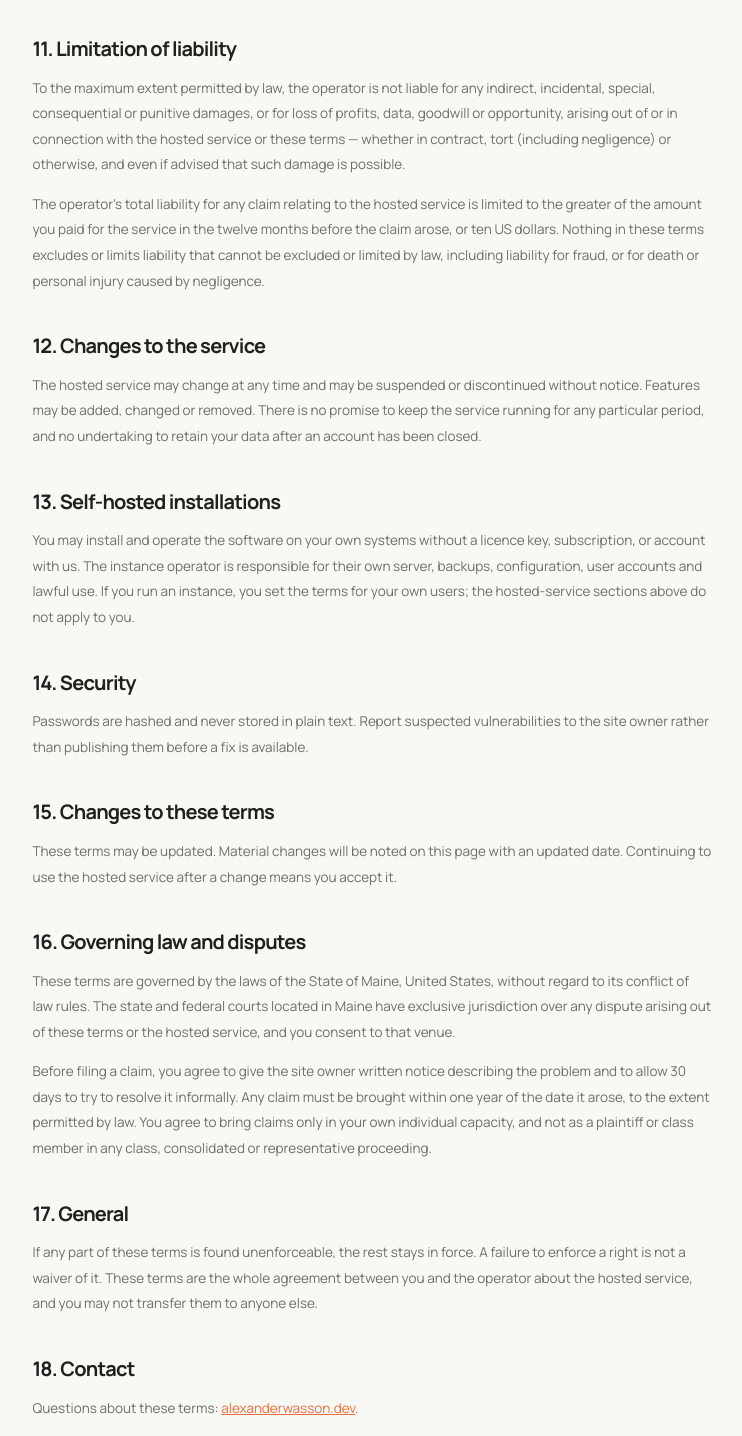
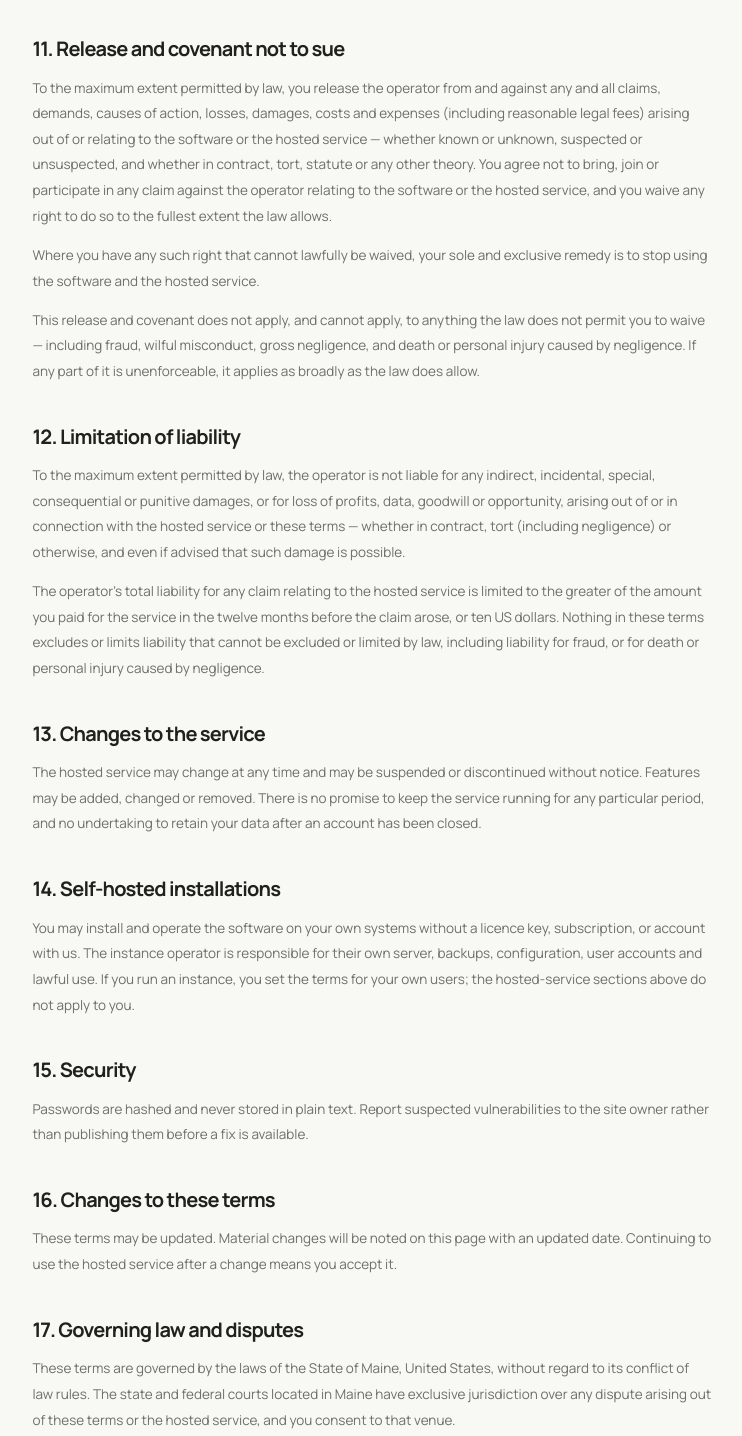
Before and after one commit to alexanderwasson/simple-worship-presenter, a website: page website/terms.html in a window 1280 px wide. Shown: the part 2367-3803 px from the top of the page, without its empty margins (268-1010 px from the left). Drawn offline with nearby package versions, Linux system fonts and the light colour scheme.

Commit message:
Add a release and covenant not to sue
Terms section 11 now releases the operator from all claims relating to the software and the hosted service, and has the user agree not to bring, join or participate in any such claim. Written to the maximum extent permitted by law, with the sole remedy of simply stopping use, and an express carve-out for fraud, wilful misconduct, gross negligence and death or personal injury caused by negligence, since those cannot be waived.

```diff
--- a/website/terms.html
+++ b/website/terms.html
@@ -72,30 +72,35 @@
   <h2>10. No warranty</h2>
   <p>The hosted service is provided <strong>"as is"</strong> and <strong>"as available"</strong>, without warranty of any kind, whether express or implied, including implied warranties of merchantability, fitness for a particular purpose and non-infringement. There is no guarantee that the service will be uninterrupted, timely, secure or error-free, or that data will never be lost or corrupted. <strong>Keeping a backup of anything that matters to you is your responsibility.</strong></p>
 
-  <h2>11. Limitation of liability</h2>
+  <h2>11. Release and covenant not to sue</h2>
+  <p>To the maximum extent permitted by law, you release the operator from and against any and all claims, demands, causes of action, losses, damages, costs and expenses (including reasonable legal fees) arising out of or relating to the software or the hosted service — whether known or unknown, suspected or unsuspected, and whether in contract, tort, statute or any other theory. You agree not to bring, join or participate in any claim against the operator relating to the software or the hosted service, and you waive any right to do so to the fullest extent the law allows.</p>
+  <p>Where you have any such right that cannot lawfully be waived, your sole and exclusive remedy is to stop using the software and the hosted service.</p>
+  <p>This release and covenant does not apply, and cannot apply, to anything the law does not permit you to waive — including fraud, wilful misconduct, gross negligence, and death or personal injury caused by negligence. If any part of it is unenforceable, it applies as broadly as the law does allow.</p>
+
+  <h2>12. Limitation of liability</h2>
   <p>To the maximum extent permitted by law, the operator is not liable for any indirect, incidental, special, consequential or punitive damages, or for loss of profits, data, goodwill or opportunity, arising out of or in connection with the hosted service or these terms — whether in contract, tort (including negligence) or otherwise, and even if advised that such damage is possible.</p>
   <p>The operator's total liability for any claim relating to the hosted service is limited to the greater of the amount you paid for the service in the twelve months before the claim arose, or ten US dollars. Nothing in these terms excludes or limits liability that cannot be excluded or limited by law, including liability for fraud, or for death or personal injury caused by negligence.</p>
 
-  <h2>12. Changes to the service</h2>
+  <h2>13. Changes to the service</h2>
   <p>The hosted service may change at any time and may be suspended or discontinued without notice. Features may be added, changed or removed. There is no promise to keep the service running for any particular period, and no undertaking to retain your data after an account has been closed.</p>
 
-  <h2>13. Self-hosted installations</h2>
+  <h2>14. Self-hosted installations</h2>
   <p>You may install and operate the software on your own systems without a licence key, subscription, or account with us. The instance operator is responsible for their own server, backups, configuration, user accounts and lawful use. If you run an instance, you set the terms for your own users; the hosted-service sections above do not apply to you.</p>
 
-  <h2>14. Security</h2>
+  <h2>15. Security</h2>
   <p>Passwords are hashed and never stored in plain text. Report suspected vulnerabilities to the site owner rather than publishing them before a fix is available.</p>
 
-  <h2>15. Changes to these terms</h2>
+  <h2>16. Changes to these terms</h2>
   <p>These terms may be updated. Material changes will be noted on this page with an updated date. Continuing to use the hosted service after a change means you accept it.</p>
 
-  <h2>16. Governing law and disputes</h2>
+  <h2>17. Governing law and disputes</h2>
   <p>These terms are governed by the laws of the State of Maine, United States, without regard to its conflict of law rules. The state and federal courts located in Maine have exclusive jurisdiction over any dispute arising out of these terms or the hosted service, and you consent to that venue.</p>
   <p>Before filing a claim, you agree to give the site owner written notice describing the problem and to allow 30 days to try to resolve it informally. Any claim must be brought within one year of the date it arose, to the extent permitted by law. You agree to bring claims only in your own individual capacity, and not as a plaintiff or class member in any class, consolidated or representative proceeding.</p>
 
-  <h2>17. General</h2>
+  <h2>18. General</h2>
   <p>If any part of these terms is found unenforceable, the rest stays in force. A failure to enforce a right is not a waiver of it. These terms are the whole agreement between you and the operator about the hosted service, and you may not transfer them to anyone else.</p>
 
-  <h2>18. Contact</h2>
+  <h2>19. Contact</h2>
   <p>Questions about these terms: <a href="https://alexanderwasson.dev/">alexanderwasson.dev</a>.</p>
 </main>
 
```
